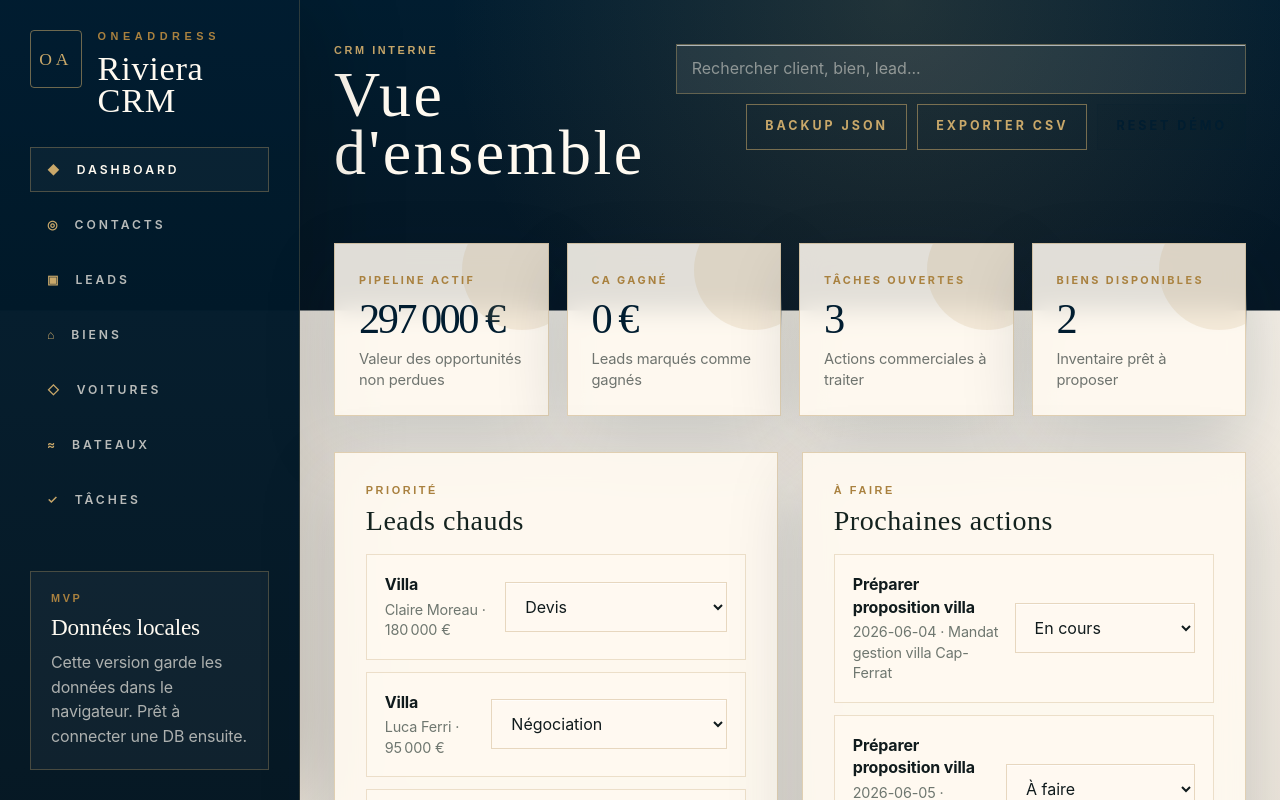
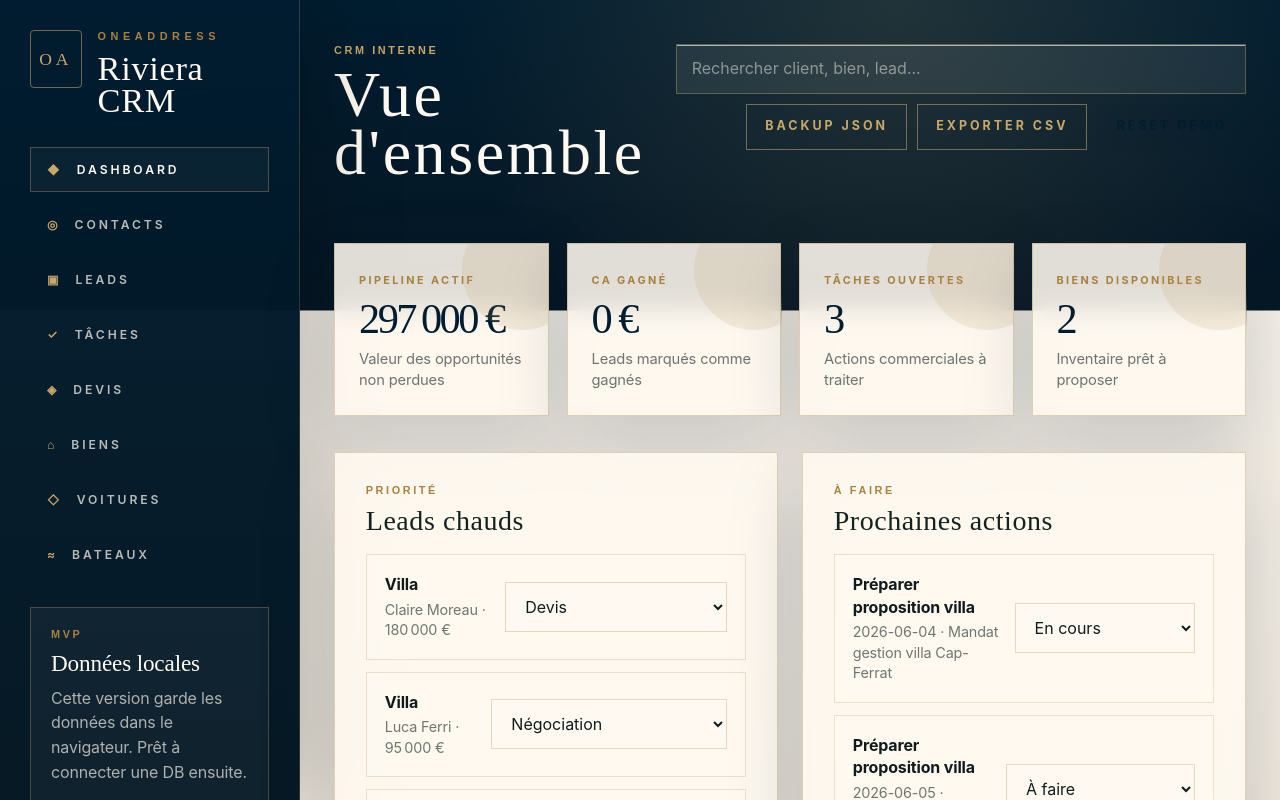
Before and after one commit to Matteo502/oneaddress-riviera-crm, a Next.js app: page / in a window 1280 px wide. Shown: the top 800 px of the page. Built offline with nearby package versions, Linux system fonts and the light colour scheme.

Commit message:
Fix hardcoded sidebar quotes tab

```diff
--- a/components/CRMApp.tsx
+++ b/components/CRMApp.tsx
@@ -1017,10 +1017,11 @@ export default function CRMApp() {
         <NavButton label="Dashboard" icon="◆" active={activeTab === "dashboard"} onClick={() => setActiveTab("dashboard")} />
         <NavButton label="Contacts" icon="◎" active={activeTab === "contacts"} onClick={() => setActiveTab("contacts")} />
         <NavButton label="Leads" icon="▣" active={activeTab === "leads"} onClick={() => setActiveTab("leads")} />
+        <NavButton label="Tâches" icon="✓" active={activeTab === "tasks"} onClick={() => setActiveTab("tasks")} />
+        <NavButton label="Devis" icon="◈" active={activeTab === "quotes"} onClick={() => setActiveTab("quotes")} />
         <NavButton label="Biens" icon="⌂" active={activeTab === "properties"} onClick={() => setActiveTab("properties")} />
         <NavButton label="Voitures" icon="◇" active={activeTab === "vehicles"} onClick={() => setActiveTab("vehicles")} />
         <NavButton label="Bateaux" icon="≈" active={activeTab === "boats"} onClick={() => setActiveTab("boats")} />
-          <NavButton label="Tâches" icon="✓" active={activeTab === "tasks"} onClick={() => setActiveTab("tasks")} />
         </nav>
 
         <div className="sidebar-card">
```
Lines whose indentation alone changed are shown as unchanged.
